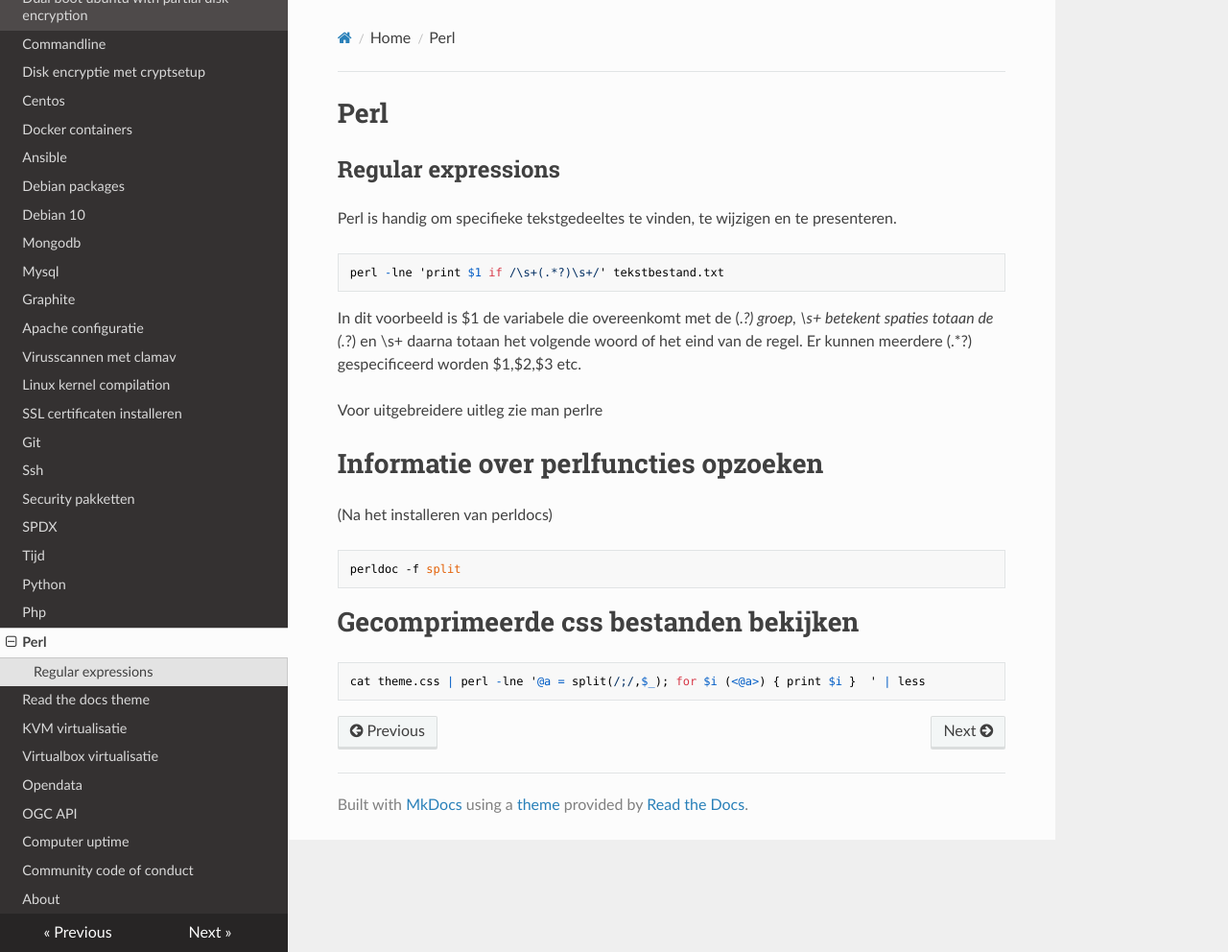
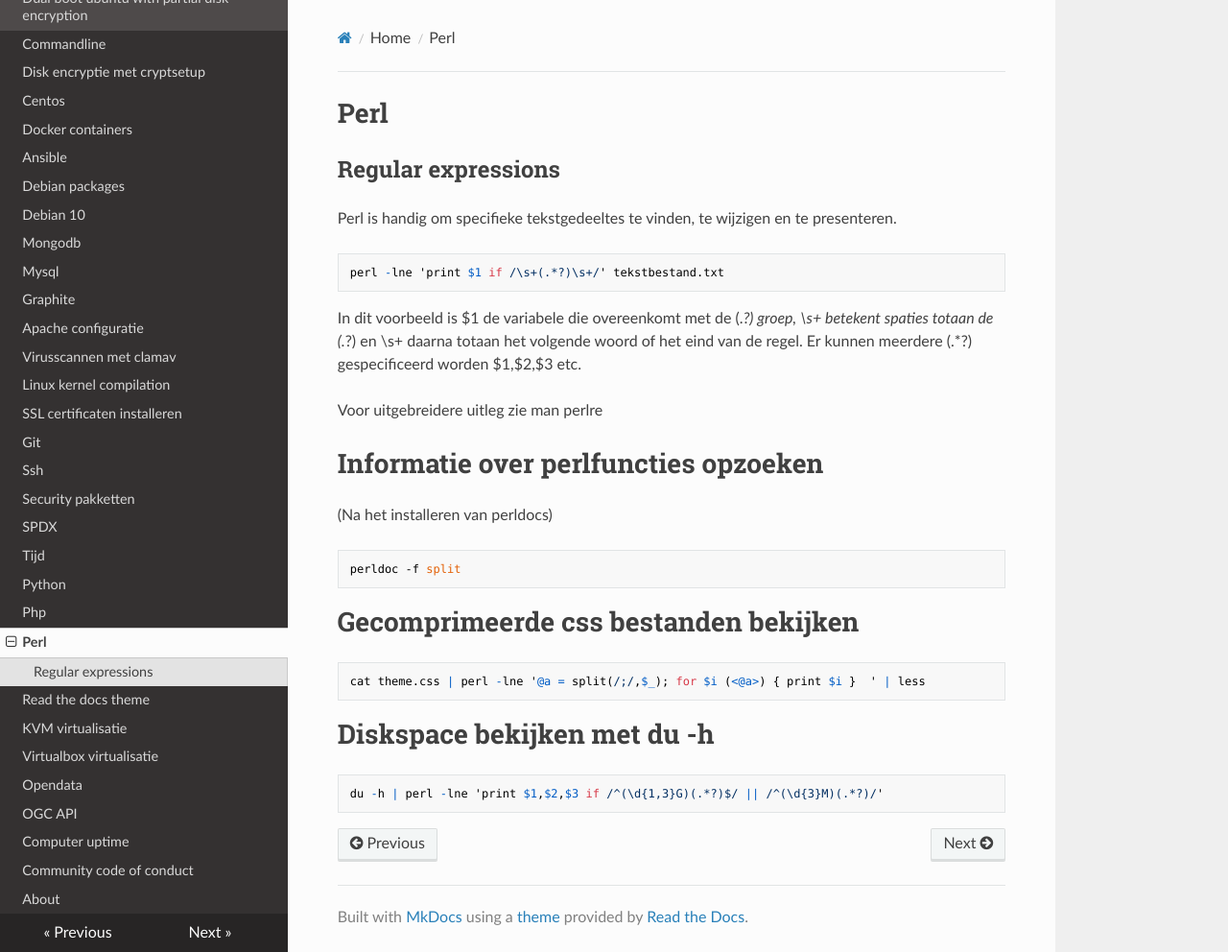
Before and after one commit to MatthewBuchananAstley/linuxhowto, an MkDocs documentation site: the page built from docs/Perl.md, in a window 1280 px wide and 992 px high. Shown: the whole window at 96% size. Built offline with MkDocs 1.6.1, drawn with Linux system fonts in a browser that asks for light colours; nearby versions of some CDN libraries.

Commit message:
Added Perl du -h information

```diff
--- a/docs/Perl.md
+++ b/docs/Perl.md
@@ -21,3 +21,7 @@ Voor uitgebreidere uitleg zie man perlre
 # Gecomprimeerde css bestanden bekijken
 
     cat theme.css | perl -lne '@a = split(/;/,$_); for $i (<@a>) { print $i }  ' | less
+
+# Diskspace bekijken met du -h
+
+    du -h | perl -lne 'print $1,$2,$3 if /^(\d{1,3}G)(.*?)$/ || /^(\d{3}M)(.*?)/'
```
